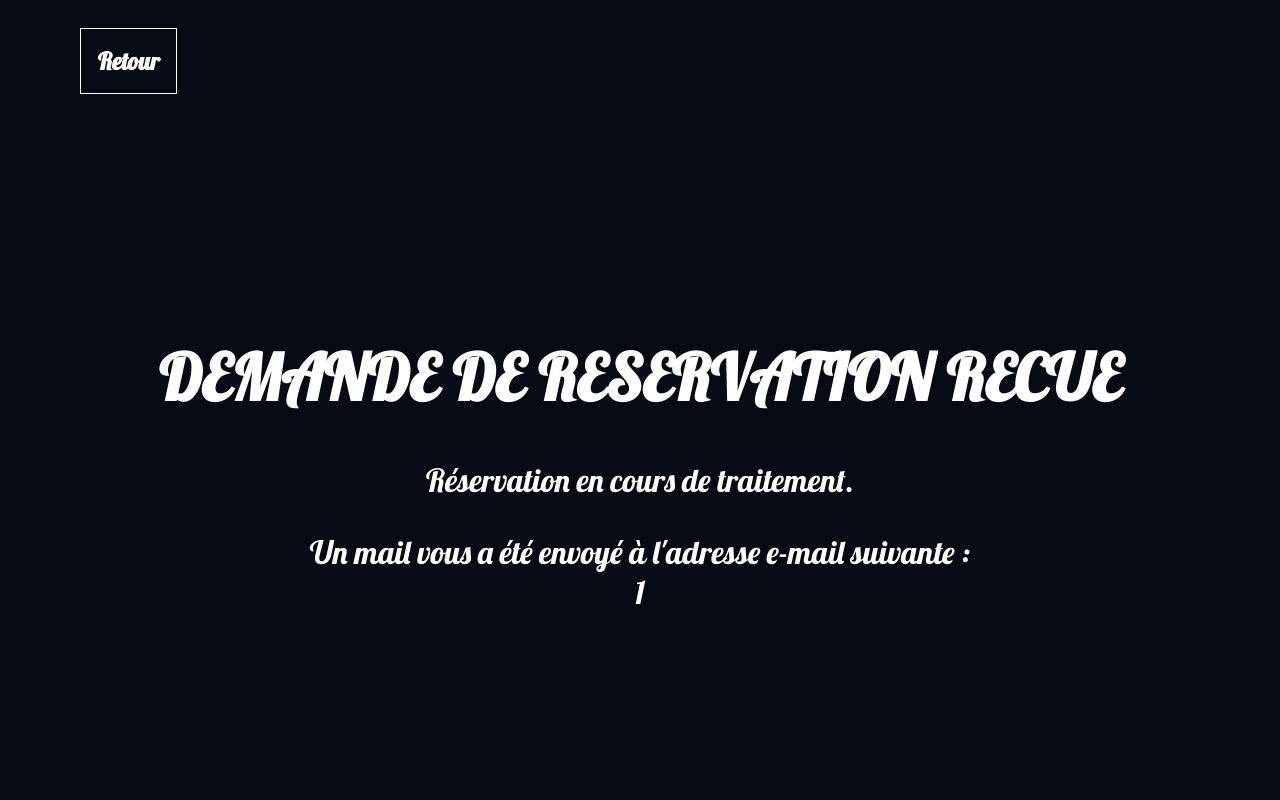
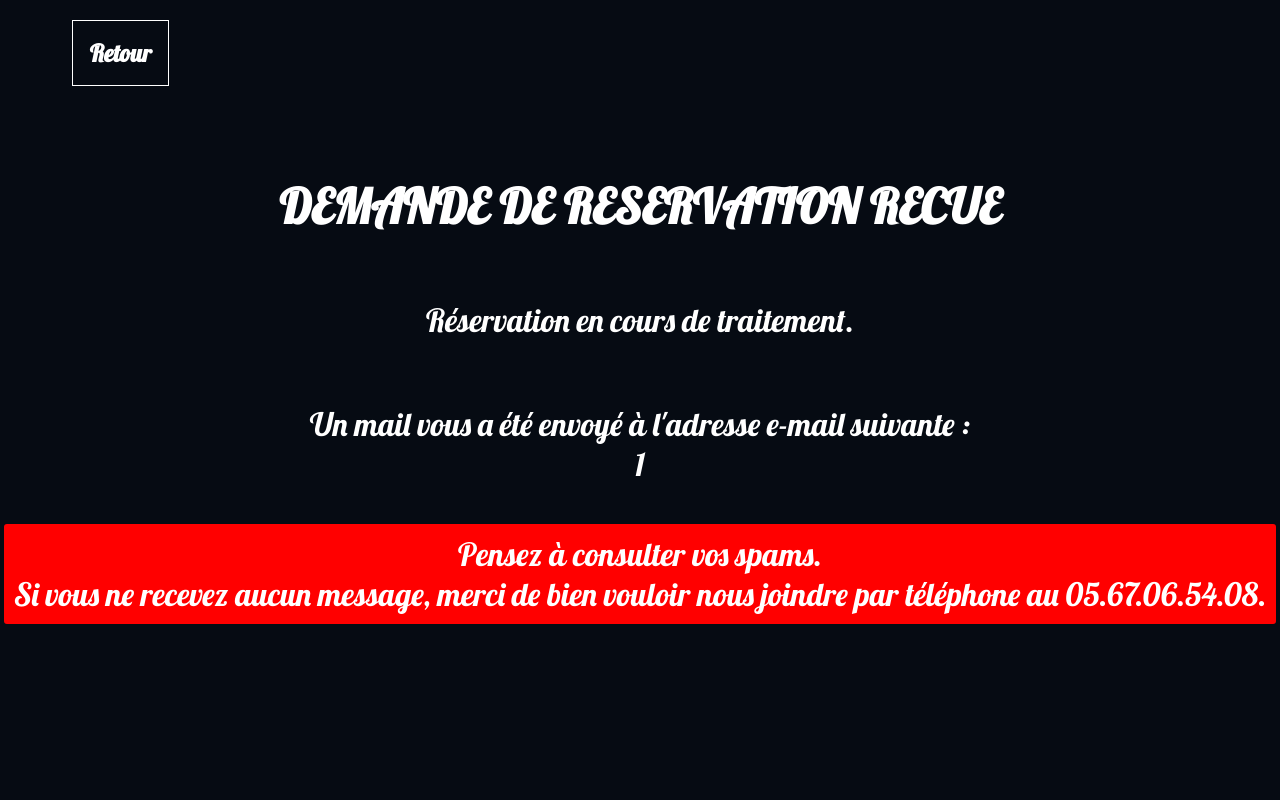
Before and after one commit to juleau14/DjangoApp-Restaurant, a Django app: page /reservation/confirmation/1/ in a window 1280 px wide. Run offline with Django 3.2, Linux system fonts and the light colour scheme.

Commit message:
modif confirmation screen (adding warning)

```diff
--- a/website/static/website/style_confirmation.css
+++ b/website/static/website/style_confirmation.css
@@ -6,9 +6,7 @@
 
 body {
     background-color: #060b13;
-
-    font-family: main_font;
-    color: white;
+    margin: 0;
 }
 
 a {
@@ -16,20 +14,27 @@ a {
     color: inherit;
 }
 
-.text {
-    text-align: center;
+.container {
+    display: flex;
+    justify-content: center;
+    align-items: center;
 
-    margin-top: 7em;
+    flex-direction: column;
 
-    font-size: 2em;
+    width: 100%;
+    height: 100vh;
 }
 
 
 .back_button {
-    display: inline-block;
+    display: flex;
     color: white;
     font-family: main_font;
     border: solid white 1px;
+
+    position: absolute;
+    left: 0;
+    top: 0;
 
     text-align: center;
 
@@ -44,3 +49,27 @@ a {
     color: #060b13;
     background-color: white;
 }
+
+
+.title {
+    font-family: main_font;
+    color: white;
+    font-size: 3em;
+}
+
+
+.info {
+    font-family: main_font;
+    font-size: 2em;
+    color: white;
+
+    text-align: center;
+}
+
+
+.warning {
+    background-color: red;
+    display: inline-block;
+    padding: 10px;
+    border-radius: 3px;
+}
--- a/website/templates/website/confirmation.html
+++ b/website/templates/website/confirmation.html
@@ -9,10 +9,13 @@
     </head>
     <body>
         <a href="{% url 'home' %}"><h2 class="back_button">Retour</h2></a>
-        <div class="text">
+        <div class="container">
             <h1 class="title">DEMANDE DE RESERVATION RECUE</h1>
             <p class="info">Réservation en cours de traitement.</p>
-            <p>Un mail vous a été envoyé à l'adresse e-mail suivante : <br>{{ mail }}</p>
+            <p class="info">Un mail vous a été envoyé à l'adresse e-mail suivante : <br>{{ mail }}<br>
+                <br>
+                <span class="warning">Pensez à consulter vos spams.<br>
+                Si vous ne recevez aucun message, merci de bien vouloir nous joindre par téléphone au 05.67.06.54.08.</span></p>
         </div>
     </body>
 </html>
```
